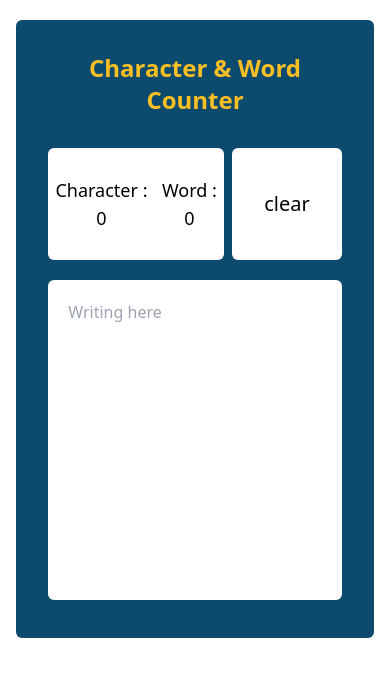
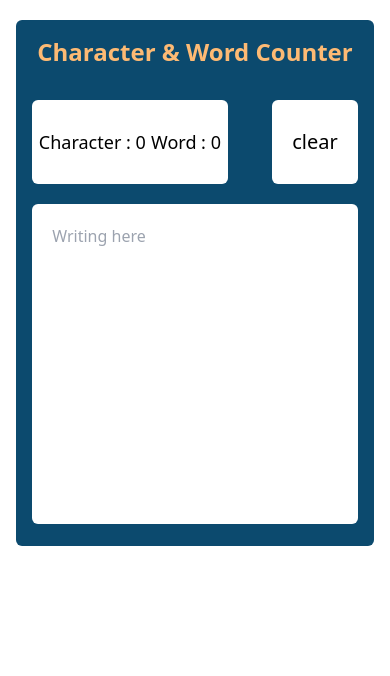
Before and after one commit to mishkat433/charecter-word-counter, a plain HTML site: page index.html in a window 390 px wide. Drawn offline with nearby package versions, Linux system fonts and the light colour scheme.

Commit message:
responsive fixed

```diff
--- a/index.html
+++ b/index.html
@@ -10,15 +10,15 @@
 </head>
 
 <body class="w-11/12 lg:w-4/5 mx-auto mt-5 lg:mt-20">
-    <div class="bg-sky-900 rounded-md p-8">
-        <h1 class="text-2xl lg:text-5xl text-center font-bold pb-8 text-amber-400">Character & Word Counter</h1>
+    <div class="bg-sky-900 rounded-md p-4 lg:p-8">
+        <h1 class="text-2xl lg:text-5xl text-center font-bold pb-8 text-orange-300">Character & Word Counter</h1>
         <div class="flex justify-between mb-5 gap-2">
             <div
-                class="flex justify-around items-center bg-white py-7 rounded-md w-3/5 lg:w-1/2 text-lg lg:text-xl text-center">
+                class="flex justify-around items-center bg-white py-7 px-1 rounded-md w-3/5 lg:w-1/2 text-lg lg:text-xl text-center">
                 <p class="">Character : <span class="char-count">0</span></p>
                 <p class="word">Word : <span class="word-count">0</span></p>
             </div>
-            <button class="py-5 lg:py-7 px-8 lg:px-10 bg-white rounded-md text-xl btn">clear</button>
+            <button class="py-5 lg:py-7 px-5 lg:px-10 bg-white rounded-md text-xl btn">clear</button>
         </div>
         <div class="">
             <textarea class="w-full h-80 resize-none rounded-md p-5" name="" id="input-area"
```
